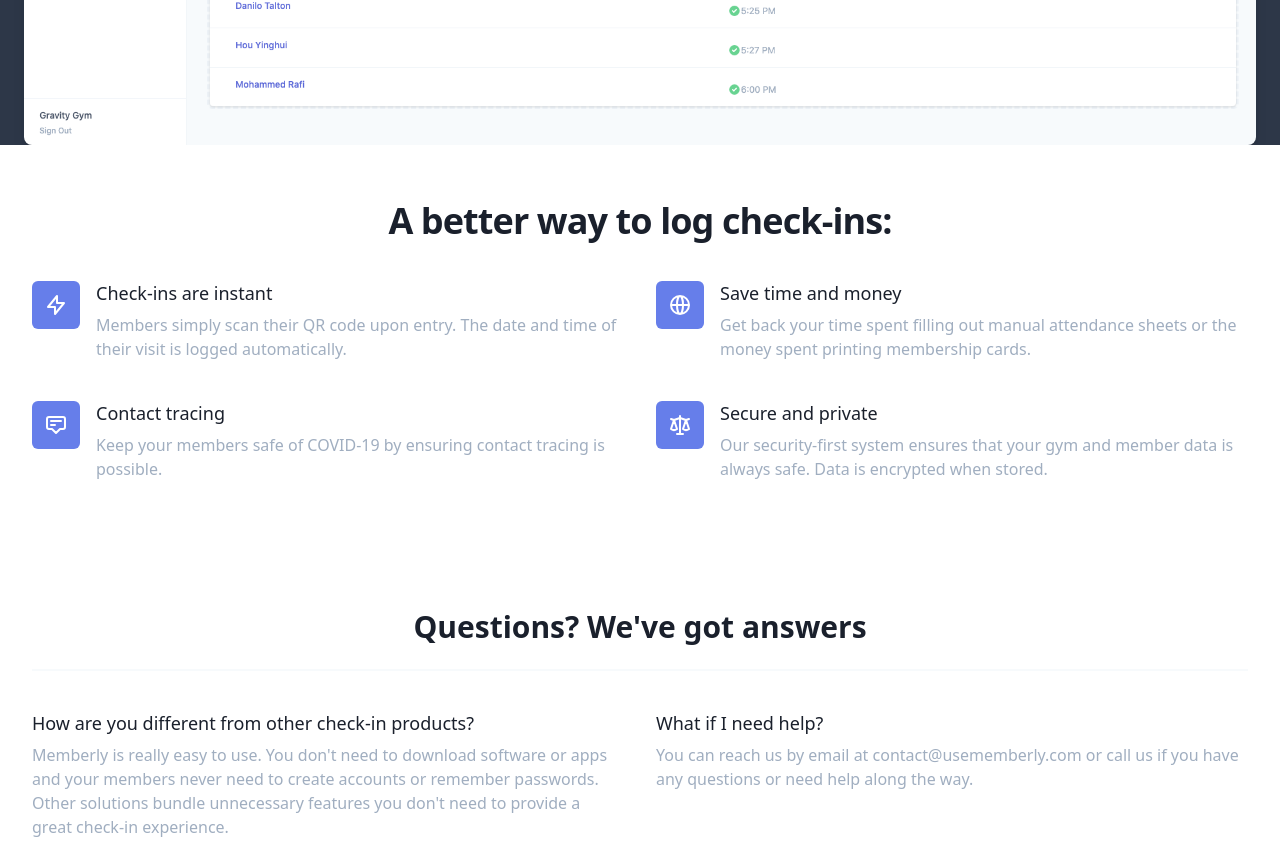
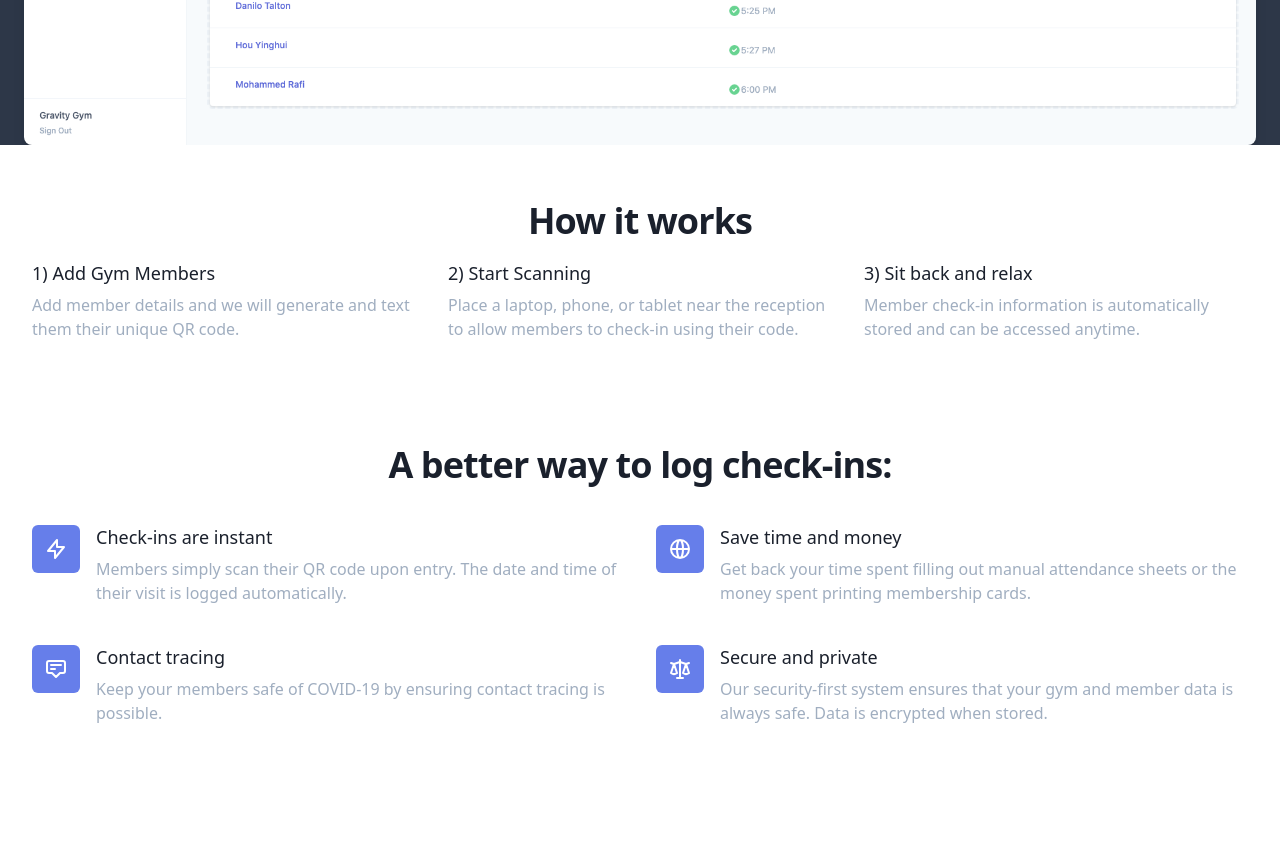
Before and after one commit to mehtabgill/payVise, a React (Create React App) app: page / in a window 1280 px wide. Shown: the part 912-1754 px from the top of the page. Built offline with nearby package versions, Linux system fonts and the light colour scheme.

Commit message:
Add 'How it works'

```diff
--- a/src/App.js
+++ b/src/App.js
@@ -15,6 +15,61 @@ function App() {
 
 {/* Hero Sections */}
 <Hero />
+
+{/* How it works */}
+
+<div class="py-12 bg-white">
+  <div class="max-w-xl mx-auto px-4 sm:px-6 lg:max-w-screen-xl lg:px-8">
+  <h3 class="mt-2 text-3xl text-center leading-8 font-extrabold tracking-tight text-gray-900 sm:text-4xl sm:leading-10">
+        How it works
+      </h3>
+    <div class="lg:grid lg:grid-cols-3 lg:gap-8">
+      <div>
+        {/* <div class="flex items-center justify-center h-12 w-12 rounded-md bg-indigo-500 text-white">
+
+          <svg class="h-6 w-6" fill="none" viewBox="0 0 24 24" stroke="currentColor">
+            <path stroke-linecap="round" stroke-linejoin="round" stroke-width="2" d="M21 12a9 9 0 01-9 9m9-9a9 9 0 00-9-9m9 9H3m9 9a9 9 0 01-9-9m9 9c1.657 0 3-4.03 3-9s-1.343-9-3-9m0 18c-1.657 0-3-4.03-3-9s1.343-9 3-9m-9 9a9 9 0 019-9" />
+          </svg>
+        </div> */}
+        <div class="mt-5">
+          <h5 class="text-lg leading-6 font-medium text-gray-900">1) Add Gym Members</h5>
+          <p class="mt-2 text-base leading-6 text-gray-500">
+            Add member details and we will generate and text them their unique QR code.
+          </p>
+        </div>
+      </div>
+      <div class="mt-10 lg:mt-0">
+        {/* <div class="flex items-center justify-center h-12 w-12 rounded-md bg-indigo-500 text-white">
+
+          <svg class="h-6 w-6" fill="none" viewBox="0 0 24 24" stroke="currentColor">
+            <path stroke-linecap="round" stroke-linejoin="round" stroke-width="2" d="M3 6l3 1m0 0l-3 9a5.002 5.002 0 006.001 0M6 7l3 9M6 7l6-2m6 2l3-1m-3 1l-3 9a5.002 5.002 0 006.001 0M18 7l3 9m-3-9l-6-2m0-2v2m0 16V5m0 16H9m3 0h3" />
+          </svg>
+        </div> */}
+        <div class="mt-5">
+          <h5 class="text-lg leading-6 font-medium text-gray-900">2) Start Scanning</h5>
+          <p class="mt-2 text-base leading-6 text-gray-500">
+            Place a laptop, phone, or tablet near the reception to allow members to check-in using their code.
+          </p>
+        </div>
+      </div>
+      <div class="mt-10 lg:mt-0">
+        {/* <div class="flex items-center justify-center h-12 w-12 rounded-md bg-indigo-500 text-white">
+
+          <svg class="h-6 w-6" fill="none" viewBox="0 0 24 24" stroke="currentColor">
+            <path stroke-linecap="round" stroke-linejoin="round" stroke-width="2" d="M13 10V3L4 14h7v7l9-11h-7z" />
+          </svg>
+        </div> */}
+        <div class="mt-5">
+          <h5 class="text-lg leading-6 font-medium text-gray-900">3) Sit back and relax</h5>
+          <p class="mt-2 text-base leading-6 text-gray-500">
+            Member check-in information is automatically stored and can be accessed anytime.
+          </p>
+        </div>
+      </div>
+    </div>
+  </div>
+</div>
+
 
 {/* Feature Sections */}
 <div class="py-12 bg-white">
@@ -107,6 +162,7 @@ function App() {
     </div>
   </div>
 </div>
+
 
 
 
--- a/src/components/Hero/Hero.js
+++ b/src/components/Hero/Hero.js
@@ -67,6 +67,7 @@ export default class Hero extends Component {
           </div>
           <div class="hidden md:flex md:space-x-10">
             {/* <a href="#" class="font-medium text-gray-500 hover:text-gray-900 transition duration-150 ease-in-out">Product</a> */}
+            <a href="#" class="font-medium text-gray-500 hover:text-gray-900 transition duration-150 ease-in-out">How it works</a>
             <a href="#" class="font-medium text-gray-500 hover:text-gray-900 transition duration-150 ease-in-out">Features</a>
             <a href="#" class="font-medium text-gray-500 hover:text-gray-900 transition duration-150 ease-in-out">FAQs</a>
             <a href="#" class="font-medium text-gray-500 hover:text-gray-900 transition duration-150 ease-in-out">About us</a>
@@ -97,7 +98,7 @@ export default class Hero extends Component {
       <div class="rounded-lg bg-white shadow-xs overflow-hidden" role="menu" aria-orientation="vertical" aria-labelledby="main-menu">
         <div class="px-5 pt-4 flex items-center justify-between">
           <div>
-            <img class="h-8 w-auto" src="https://tailwindui.com/img/logos/workflow-mark-on-white.svg" alt="" />
+            <img class="h-8 w-auto" src={icon} alt="" />
           </div>
           <div class="-mr-2">
             <button type="button" onClick = {this.mobileHamburgerClickHandler} class="inline-flex items-center justify-center p-2 rounded-md text-gray-400 hover:text-gray-500 hover:bg-gray-100 focus:outline-none focus:bg-gray-100 focus:text-gray-500 transition duration-150 ease-in-out" aria-label="Close menu">
@@ -108,6 +109,7 @@ export default class Hero extends Component {
           </div>
         </div>
         <div class="px-2 pt-2 pb-3">
+        <a href="#" class="mt-1 block px-3 py-2 rounded-md text-base font-medium text-gray-700 hover:text-gray-900 hover:bg-gray-50 focus:outline-none focus:text-gray-900 focus:bg-gray-50 transition duration-150 ease-in-out" role="menuitem">How it works</a>
           <a href="#" class="mt-1 block px-3 py-2 rounded-md text-base font-medium text-gray-700 hover:text-gray-900 hover:bg-gray-50 focus:outline-none focus:text-gray-900 focus:bg-gray-50 transition duration-150 ease-in-out" role="menuitem">Features</a>
           <a href="#" class="mt-1 block px-3 py-2 rounded-md text-base font-medium text-gray-700 hover:text-gray-900 hover:bg-gray-50 focus:outline-none focus:text-gray-900 focus:bg-gray-50 transition duration-150 ease-in-out" role="menuitem">FAQs</a>
           <a href="#" class="mt-1 block px-3 py-2 rounded-md text-base font-medium text-gray-700 hover:text-gray-900 hover:bg-gray-50 focus:outline-none focus:text-gray-900 focus:bg-gray-50 transition duration-150 ease-in-out" role="menuitem">About Us</a>
```
